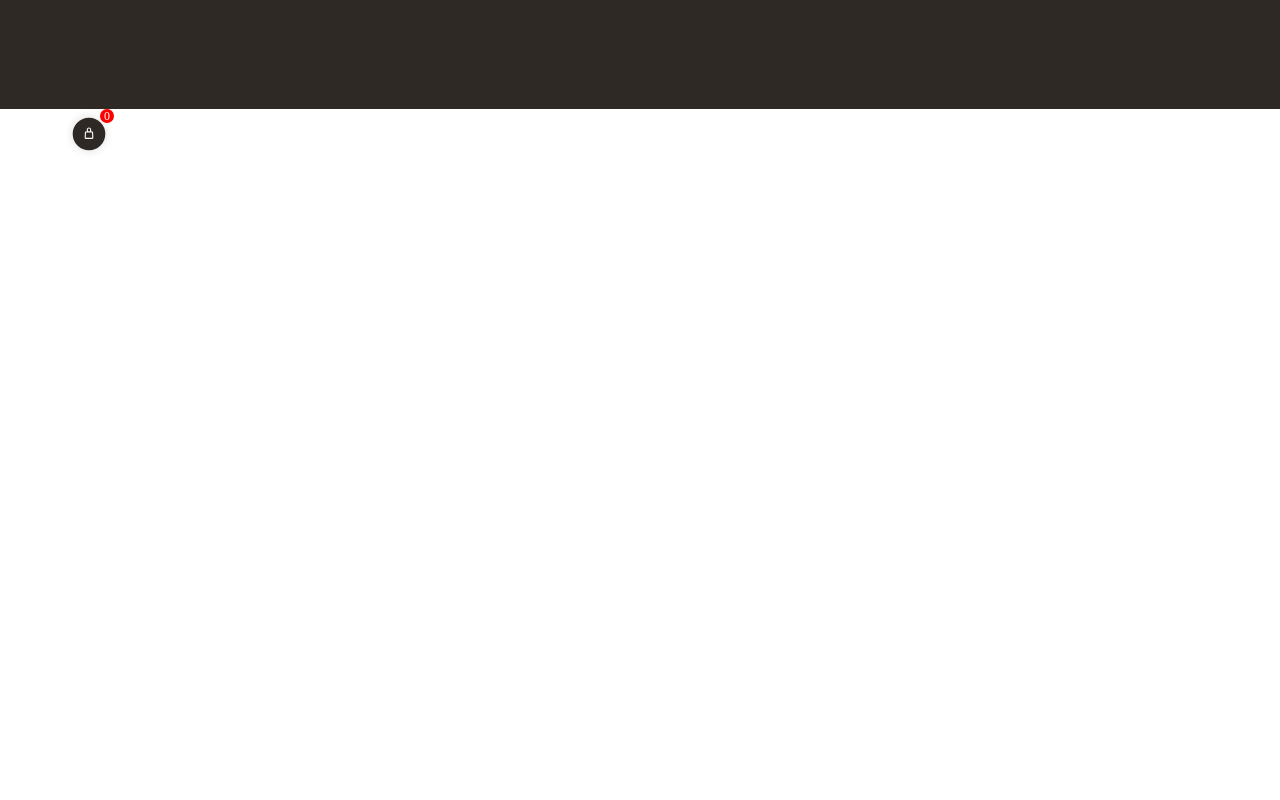
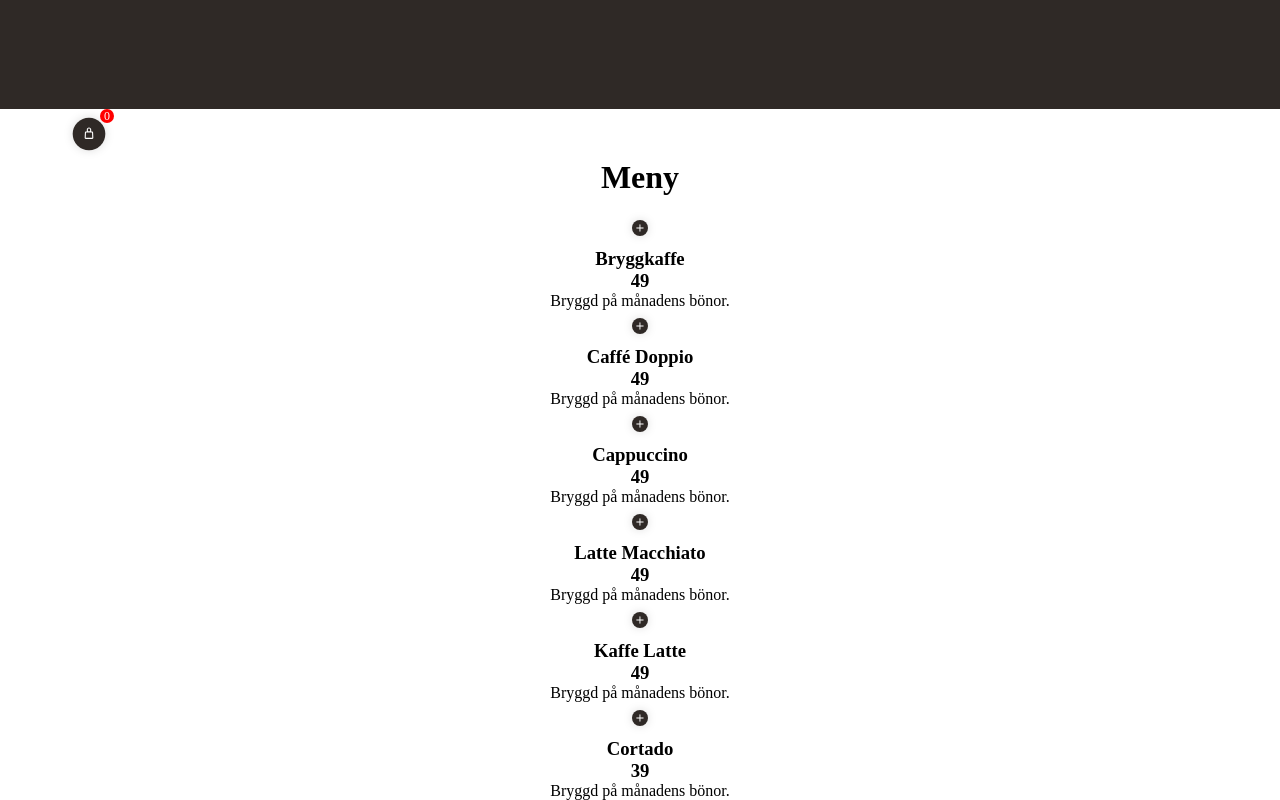
Before and after one commit to Trollungen85/airbean, a Vue app: page /menu in a window 1280 px wide. Shown: the part 691-1491 px from the top of the page. Before the commit the page ends 850 px from the top, so only its background shows below. Built offline with nearby package versions, Linux system fonts and the light colour scheme.

Commit message:
Update Menu.vue

```diff
--- a/src/views/Menu.vue
+++ b/src/views/Menu.vue
@@ -4,14 +4,14 @@
     <NavComp />
     <CartComp />
 
-    <div v-show="showNav">
+    <div v-show="showMenu">
         <h2>Meny</h2>
         <ul>
           <li v-for="item in menu" :key="item.id">
             <button class="add-btn" @click="addToCart(item)"></button>
-            <h3> {{ item.name }} </h3>
-            <h3> {{ item.price }} </h3>
-            <p> {{ item.description }} </p>
+            <h3>{{ item.name }}</h3>
+            <h3>{{ item.price }}</h3>
+            <p>{{ item.description }}</p>
           </li>
         </ul>
     </div>
@@ -28,11 +28,11 @@ export default {
     CartComp
   },
   computed: {
-    showCart: function() {
+    showMenu: function() {
       return this.$store.state.cartClosed;
     },
-    showNav: function() {
-      return this.$store.state.navClosed;
+    menu: function() {
+      return this.$store.state.menu;
     }
   },
   methods: {
```
